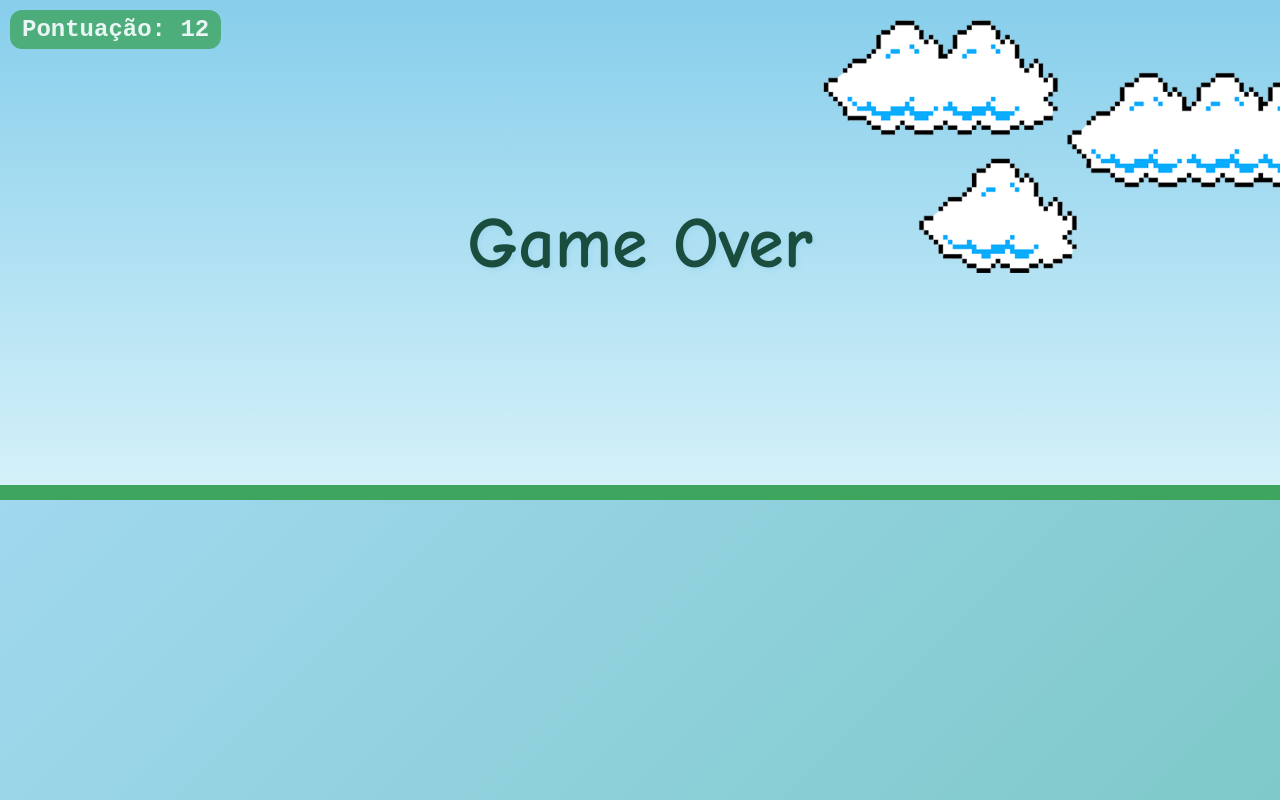
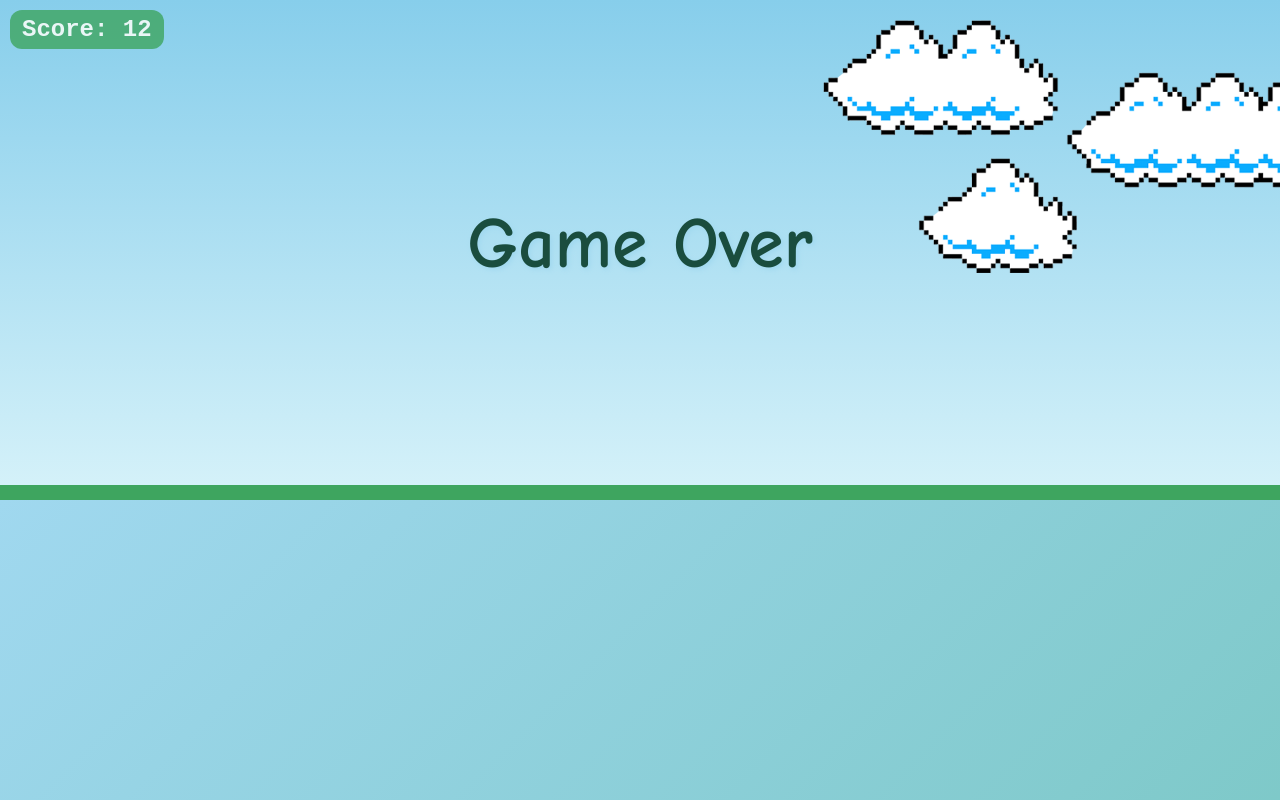
Before and after one commit to ana-alves-santos/mario-game, a plain HTML site: page index.html in a window 1280 px wide. Drawn offline with Linux system fonts and the light colour scheme.

Commit message:
Update index.html

```diff
--- a/index.html
+++ b/index.html
@@ -18,7 +18,7 @@
   </div>
 
   <div class="score">
-    Pontuação: <span id="score">0</span>
+    Score: <span id="score">0</span>
   </div>
 
   <script src="script.js"></script>
```
